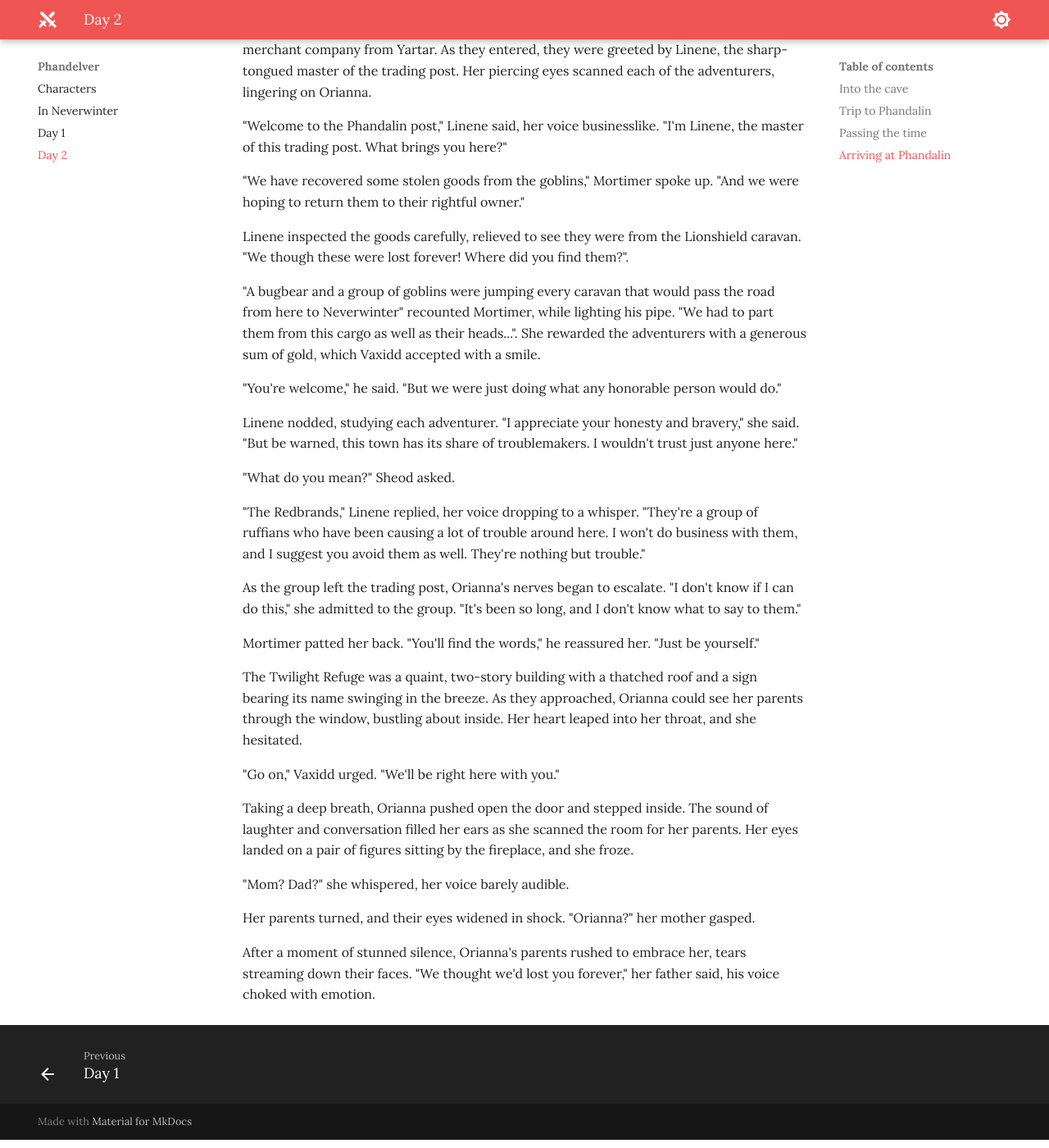
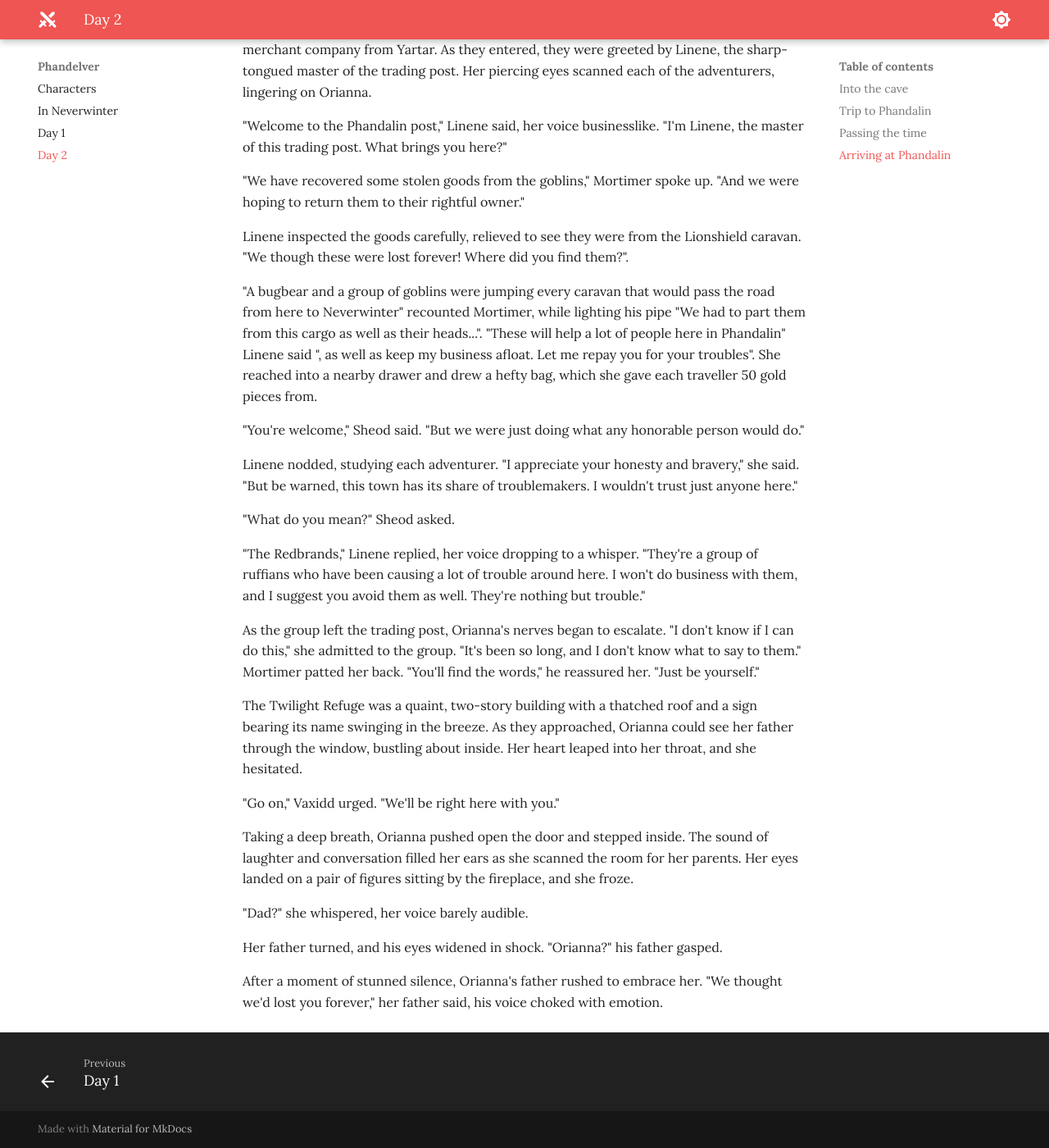
Before and after one commit to jonasmcferreira/adventures, an MkDocs documentation site: the page built from docs/phandelver/02.md, in a window 1280 px wide and 1400 px high, scrolled down 9817 px. Shown: the whole window at 82% size. Built offline with MkDocs 1.6.1 and Material for MkDocs 9.7.7, drawn with Linux system fonts in a browser that asks for light colours.

Commit message:
modified docs/phandelver/02.md

```diff
--- a/docs/phandelver/02.md
+++ b/docs/phandelver/02.md
@@ -208,9 +208,9 @@ The rest of the group looked at Orianna with understanding, and Vaxidd nodded sy
 
 Linene inspected the goods carefully, relieved to see they were from the Lionshield caravan. "We though these were lost forever! Where did you find them?".
 
-"A bugbear and a group of goblins were jumping every caravan that would pass the road from here to Neverwinter" recounted Mortimer, while lighting his pipe. "We had to part them from this cargo as well as their heads...".  She rewarded the adventurers with a generous sum of gold, which Vaxidd accepted with a smile.
+"A bugbear and a group of goblins were jumping every caravan that would pass the road from here to Neverwinter" recounted Mortimer, while lighting his pipe "We had to part them from this cargo as well as their heads...". "These will help a lot of people here in Phandalin" Linene said ", as well as keep my business afloat. Let me repay you for your troubles". She reached into a nearby drawer and drew a hefty bag, which she gave each traveller 50 gold pieces from.
 
-"You're welcome," he said. "But we were just doing what any honorable person would do."
+"You're welcome," Sheod said. "But we were just doing what any honorable person would do."
 
 Linene nodded, studying each adventurer. "I appreciate your honesty and bravery," she said. "But be warned, this town has its share of troublemakers. I wouldn't trust just anyone here."
 
@@ -218,18 +218,16 @@ Linene nodded, studying each adventurer. "I appreciate your honesty and bravery,
 
 "The Redbrands," Linene replied, her voice dropping to a whisper. "They're a group of ruffians who have been causing a lot of trouble around here. I won't do business with them, and I suggest you avoid them as well. They're nothing but trouble."
 
-As the group left the trading post, Orianna's nerves began to escalate. "I don't know if I can do this," she admitted to the group. "It's been so long, and I don't know what to say to them."
+As the group left the trading post, Orianna's nerves began to escalate. "I don't know if I can do this," she admitted to the group. "It's been so long, and I don't know what to say to them." Mortimer patted her back. "You'll find the words," he reassured her. "Just be yourself."
 
-Mortimer patted her back. "You'll find the words," he reassured her. "Just be yourself."
-
-The Twilight Refuge was a quaint, two-story building with a thatched roof and a sign bearing its name swinging in the breeze. As they approached, Orianna could see her parents through the window, bustling about inside. Her heart leaped into her throat, and she hesitated.
+The Twilight Refuge was a quaint, two-story building with a thatched roof and a sign bearing its name swinging in the breeze. As they approached, Orianna could see her father through the window, bustling about inside. Her heart leaped into her throat, and she hesitated.
 
 "Go on," Vaxidd urged. "We'll be right here with you."
 
 Taking a deep breath, Orianna pushed open the door and stepped inside. The sound of laughter and conversation filled her ears as she scanned the room for her parents. Her eyes landed on a pair of figures sitting by the fireplace, and she froze.
 
-"Mom? Dad?" she whispered, her voice barely audible.
+"Dad?" she whispered, her voice barely audible.
 
-Her parents turned, and their eyes widened in shock. "Orianna?" her mother gasped.
+Her father turned, and his eyes widened in shock. "Orianna?" his father gasped.
 
-After a moment of stunned silence, Orianna's parents rushed to embrace her, tears streaming down their faces. "We thought we'd lost you forever," her father said, his voice choked with emotion.
+After a moment of stunned silence, Orianna's father rushed to embrace her. "We thought we'd lost you forever," her father said, his voice choked with emotion.
```
